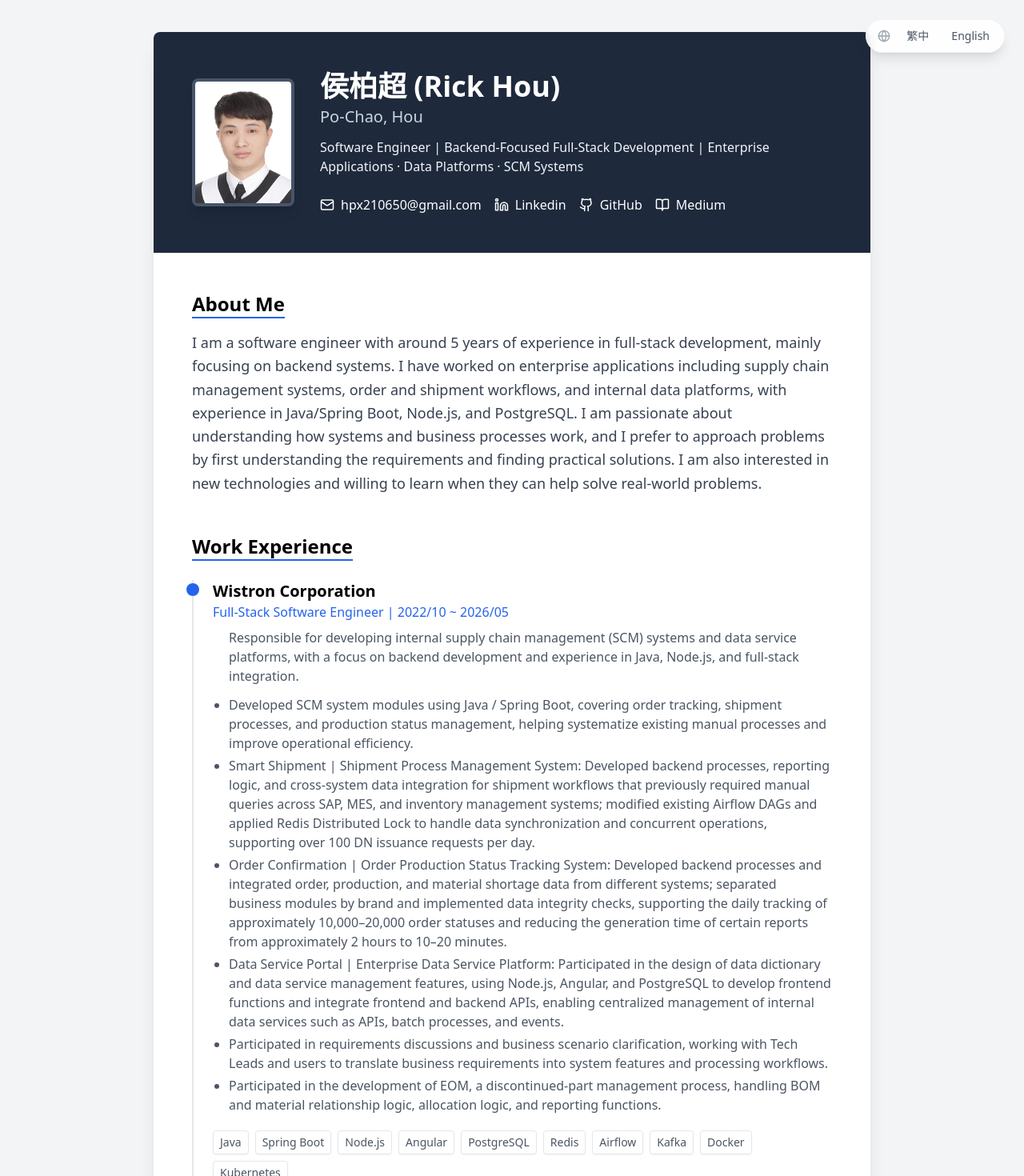
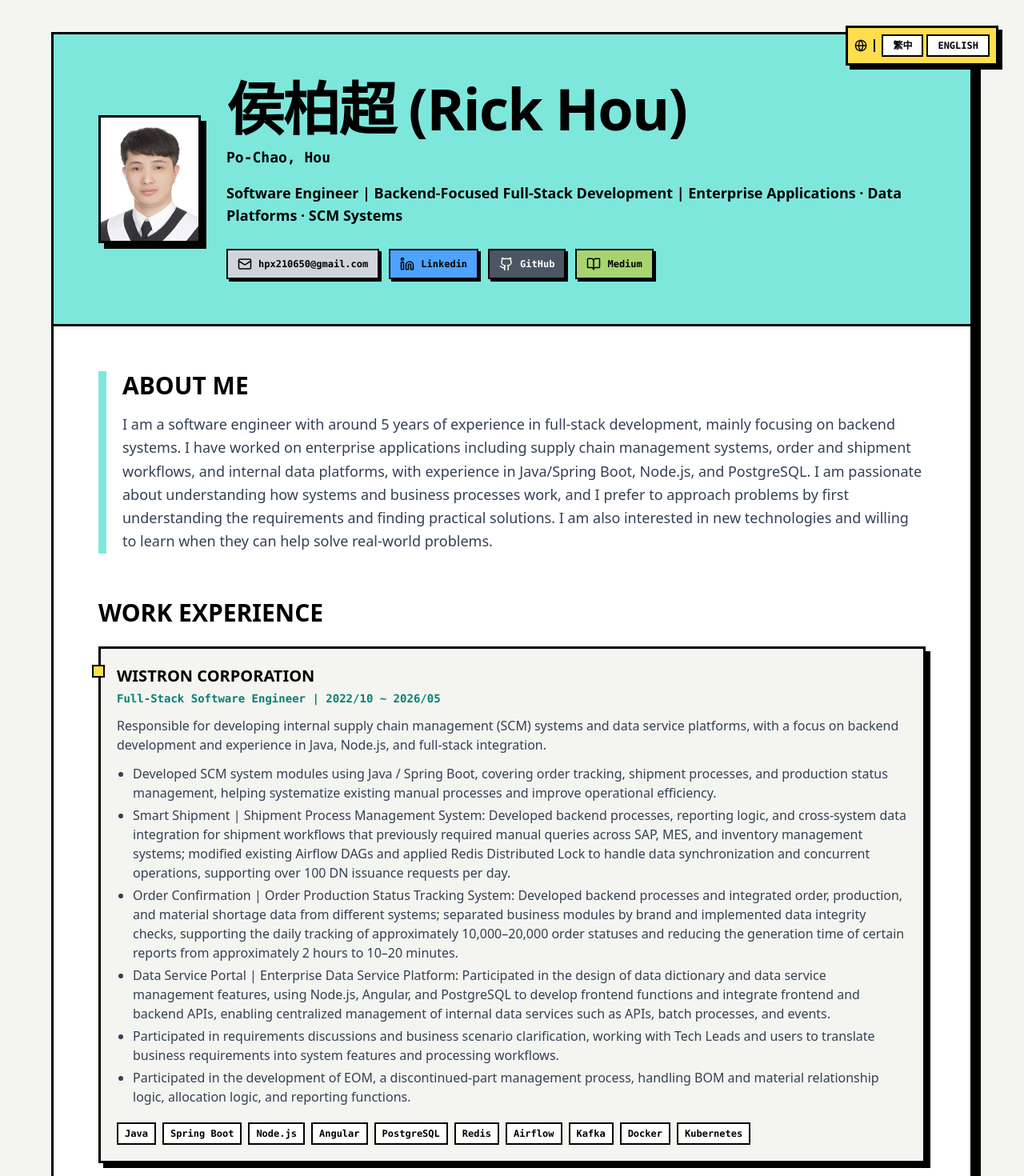
Before and after one commit to pock999/profile, a React (Vite) app: page / in a window 1280 px wide. Shown: the top 1470 px of the page at 80% size. Built offline with nearby package versions, Linux system fonts and the light colour scheme.

Commit message:
🌈 style(style): Neo-Brutalisim

```diff
--- a/index.css
+++ b/index.css
@@ -1,3 +1,15 @@
 @tailwind base;
 @tailwind components;
 @tailwind utilities;
+
+@layer base {
+	body {
+		margin: 0;
+		background: #f4f4f0;
+	}
+
+	::selection {
+		background: #7ee7dc;
+		color: #000;
+	}
+}
--- a/src/App.jsx
+++ b/src/App.jsx
@@ -5,14 +5,14 @@ import {LanguageSwitcher, ScrollToTop, Header, About, Experience, Skills, Portfo
 const App = () => {
 
   return (
-    <div className="min-h-screen bg-gray-100 py-10 px-4 sm:px-6">
+    <div className="min-h-screen bg-[#F4F4F0] px-4 py-6 font-sans text-black sm:px-8 sm:py-10 lg:px-12">
       <LanguageSwitcher />
       <ScrollToTop />
 
-      <div className="max-w-4xl mx-auto bg-white shadow-xl rounded-lg overflow-hidden">
+      <div className="mx-auto max-w-6xl overflow-hidden border-[3px] border-black bg-white shadow-[10px_10px_0_#000]">
         <Header {...config} />
 
-        <main className="p-8 md:p-12 space-y-12">
+        <main className="space-y-14 p-6 sm:p-10 lg:p-14">
           <About />
           <Experience />
           <Skills />
--- a/src/components/About.jsx
+++ b/src/components/About.jsx
@@ -4,9 +4,9 @@ import { useTranslation } from 'react-i18next';
 const About = () => {
   const { t } = useTranslation();
   return (
-    <section>
-      <h2 className="text-2xl font-bold border-b-2 border-blue-600 inline-block mb-4">{t('about.title')}</h2>
-      <p className="text-gray-700 leading-relaxed text-lg">
+    <section className="border-l-[10px] border-[#7EE7DC] pl-5">
+      <h2 className="mb-4 text-3xl font-black uppercase">{t('about.title')}</h2>
+      <p className="text-lg font-medium leading-relaxed text-slate-700">
         {t('about.content')}
       </p>
     </section>
--- a/src/components/Experience.jsx
+++ b/src/components/Experience.jsx
@@ -5,20 +5,20 @@ const Experience = () => {
   const { t } = useTranslation();
   return (
     <section>
-      <h2 className="text-2xl font-bold border-b-2 border-blue-600 inline-block mb-6">{t('experiences.title')}</h2>
+      <h2 className="mb-6 text-3xl font-black uppercase">{t('experiences.title')}</h2>
       <div className="space-y-8">
         {t('experiences.content', { returnObjects: true }).map((exp, idx) => (
-          <div key={idx} className="relative pl-6 border-l-2 border-gray-200">
-            <div className="absolute -left-[9px] top-1 w-4 h-4 bg-blue-600 rounded-full"></div>
-            <h3 className="text-xl font-bold">{exp.workUnit}</h3>
-            <p className="text-blue-600 font-medium">{exp.jobTitle} | {exp.period}</p>
-            <p className="text-gray-600 font-medium pl-5 mt-2">{exp.summary}</p>
-            <ul className="list-disc ml-5 mt-3 text-gray-600 space-y-1">
+          <div key={idx} className="relative border-[3px] border-black bg-[#F4F4F0] p-5 shadow-[6px_6px_0_#000] transition-all duration-150 hover:translate-x-[4px] hover:translate-y-[4px] hover:shadow-[2px_2px_0_#000]">
+            <div className="absolute -left-[11px] top-5 h-4 w-4 border-2 border-black bg-[#FFDE4D]"></div>
+            <h3 className="text-xl font-black uppercase">{exp.workUnit}</h3>
+            <p className="mt-1 font-mono text-sm font-bold text-[#087F78]">{exp.jobTitle} | {exp.period}</p>
+            <p className="mt-3 font-medium text-slate-700">{exp.summary}</p>
+            <ul className="ml-5 mt-3 list-disc space-y-1 text-slate-700">
               {exp.list.map((item, i) => <li key={i}>{item}</li>)}
             </ul>
             <div className="flex flex-wrap gap-2 mt-5">
               {exp.technologies.map((item, i) => (
-                <span key={i} className="px-2 py-1 bg-white border border-gray-200 text-sm text-gray-600 rounded shadow-sm">
+                <span key={i} className="border-2 border-black bg-white px-2 py-1 font-mono text-xs font-bold">
                   {item}
                 </span>
               ))}
--- a/src/components/Footer.jsx
+++ b/src/components/Footer.jsx
@@ -4,12 +4,12 @@ import { useTranslation } from 'react-i18next';
 const Footer = () => {
   const { t } = useTranslation();
   return (
-    <footer className="bg-gray-50 text-center py-8 text-gray-400 text-sm">
+    <footer className="border-t-[3px] border-black bg-black py-8 text-center font-mono text-sm text-white">
       <p>© {new Date().getFullYear()} {t('profile.name')}</p>
       <p className="mt-1">
-        Built with <span className="text-blue-500">React</span>,
-        <span className="text-sky-500"> Tailwind</span> &
-        <span className="text-purple-500"> Gemini AI</span>
+        Built with <span className="text-[#7EE7DC]">React</span>,
+        <span className="text-[#FFDE4D]"> Tailwind</span> &
+        <span className="font-black text-[#A371F7]"> Github Copilot</span>
       </p>
     </footer>
   );
--- a/src/components/Header.jsx
+++ b/src/components/Header.jsx
@@ -5,27 +5,27 @@ import { Github, Mail, BookOpen, Globe, Linkedin } from 'lucide-react';
 const Header = (config) => {
   const { t } = useTranslation();
   return (
-    <header className="bg-slate-800 text-white p-8 md:p-12 flex flex-col md:flex-row items-center gap-8">
+    <header className="flex flex-col gap-8 border-b-[3px] border-black bg-[#7EE7DC] p-6 text-black sm:p-10 md:flex-row md:items-center md:p-14">
       <img
         src={config.imgUrl}
         alt="Profile"
-        className="w-32 h-40 object-cover border-4 border-slate-600 rounded-lg shadow-lg"
+        className="h-40 w-32 shrink-0 border-[3px] border-black object-cover shadow-[7px_7px_0_#000]"
       />
-      <div className="text-center md:text-left">
-        <h1 className="text-4xl font-bold">{t('profile.name')}</h1>
-        <p className="text-xl text-slate-300 mt-1">{t('profile.engName')}</p>
-        <p className="text-l text-slate-100 mt-3">{t('profile.title')}</p>
-        <div className="flex flex-wrap justify-center md:justify-start gap-4 mt-6">
-          <a href={`mailto:${config.info.email}`} className="flex items-center gap-2 hover:text-blue-400 transition-colors">
+      <div className="min-w-0 flex-1 text-center md:text-left">
+        <h1 className="text-5xl font-black leading-[0.9] tracking-tight sm:text-7xl">{t('profile.name')}</h1>
+        <p className="mt-3 font-mono text-lg font-bold">{t('profile.engName')}</p>
+        <p className="mt-4 w-full max-w-full break-words text-lg font-bold">{t('profile.title')}</p>
+        <div className="mt-7 flex flex-wrap justify-center gap-3 md:justify-start">
+          <a href={`mailto:${config.info.email}`} className="flex items-center gap-2 border-2 border-black bg-[#D1D5DB] px-3 py-2 font-mono text-xs font-black shadow-[3px_3px_0_#000] transition-all hover:translate-x-[3px] hover:translate-y-[3px] hover:shadow-none active:translate-x-[5px] active:translate-y-[5px]">
             <Mail size={18} /> {config.info.email}
           </a>
-          <a href={config.info.linkedin} target="_blank" rel="noreferrer" className="flex items-center gap-2 hover:text-blue-400 transition-colors">
+          <a href={config.info.linkedin} target="_blank" rel="noreferrer" className="flex items-center gap-2 border-2 border-black bg-[#4DA3FF] px-3 py-2 font-mono text-xs font-black shadow-[3px_3px_0_#000] transition-all hover:translate-x-[3px] hover:translate-y-[3px] hover:shadow-none active:translate-x-[5px] active:translate-y-[5px]">
             <Linkedin size={18} /> Linkedin
           </a>
-          <a href={config.info.github} target="_blank" rel="noreferrer" className="flex items-center gap-2 hover:text-blue-400 transition-colors">
+          <a href={config.info.github} target="_blank" rel="noreferrer" className="flex items-center gap-2 border-2 border-black bg-[#4B5563] px-3 py-2 font-mono text-xs font-black text-white shadow-[3px_3px_0_#000] transition-all hover:translate-x-[3px] hover:translate-y-[3px] hover:shadow-none active:translate-x-[5px] active:translate-y-[5px]">
             <Github size={18} /> GitHub
           </a>
-          <a href={config.info.medium} target="_blank" rel="noreferrer" className="flex items-center gap-2 hover:text-blue-400 transition-colors">
+          <a href={config.info.medium} target="_blank" rel="noreferrer" className="flex items-center gap-2 border-2 border-black bg-[#A7D46F] px-3 py-2 font-mono text-xs font-black shadow-[3px_3px_0_#000] transition-all hover:translate-x-[3px] hover:translate-y-[3px] hover:shadow-none active:translate-x-[5px] active:translate-y-[5px]">
             <BookOpen size={18} /> Medium
           </a>
         </div>
--- a/src/components/LanguageSwitcher.jsx
+++ b/src/components/LanguageSwitcher.jsx
@@ -10,17 +10,16 @@ const LanguageSwitcher = () => {
     i18n.changeLanguage(lng);
   };
 
-  // 定義按鈕樣式，保持代碼整潔
   const btnClass = (lng) => `
-    px-3 py-1 text-sm font-medium rounded-full transition-all duration-200
+    border-2 border-black px-3 py-1 font-mono text-xs font-black uppercase transition-all duration-150
     ${i18n.language === lng
-      ? 'bg-blue-600 text-white shadow-sm'
-      : 'text-gray-600 hover:bg-gray-200'}
+      ? 'bg-[#7EE7DC] text-black shadow-[3px_3px_0_#000]'
+      : 'bg-white text-black hover:translate-x-[2px] hover:translate-y-[2px] hover:shadow-none'}
   `;
 
   return (
-    <div className="fixed top-6 right-6 z-50 flex items-center gap-2 bg-white/90 backdrop-blur-sm p-1.5 rounded-full shadow-lg border border-gray-100">
-      <div className="pl-2 text-gray-400">
+    <div className="fixed right-4 top-4 z-50 flex items-center gap-2 border-[3px] border-black bg-[#FFDE4D] p-2 shadow-[5px_5px_0_#000] sm:right-8 sm:top-8">
+      <div className="border-r-2 border-black pr-2 text-black">
         <Globe size={16} />
       </div>
       <div className="flex gap-1">
--- a/src/components/ScrollToTop.jsx
+++ b/src/components/ScrollToTop.jsx
@@ -32,12 +32,11 @@ const ScrollToTop = () => {
       onClick={scrollToTop}
       className={`
         fixed bottom-8 right-8 z-50
-        w-12 h-12 rounded-full
-        bg-blue-600 text-white shadow-lg
-        flex items-center justify-center
-        transition-all duration-300 transform
+        flex h-12 w-12 items-center justify-center border-[3px] border-black
+        bg-[#7EE7DC] text-black shadow-[5px_5px_0_#000]
+        transition-all duration-150
         ${showButton ? 'opacity-100 translate-y-0' : 'opacity-0 translate-y-10 pointer-events-none'}
-        hover:bg-blue-700 hover:scale-110 active:scale-95
+        hover:translate-x-[3px] hover:translate-y-[3px] hover:shadow-none active:translate-x-[5px] active:translate-y-[5px]
       `}
       aria-label="Back to Top"
     >
--- a/src/components/Skills.jsx
+++ b/src/components/Skills.jsx
@@ -5,14 +5,14 @@ const Skills = () => {
   const { t } = useTranslation();
   return (
     <section>
-      <h2 className="text-2xl font-bold border-b-2 border-blue-600 inline-block mb-6">{t('skills.title')}</h2>
-      <div className="grid grid-cols-1 md:grid-cols-3 gap-6">
+      <h2 className="mb-6 text-3xl font-black uppercase">{t('skills.title')}</h2>
+      <div className="grid grid-cols-1 gap-5 md:grid-cols-3">
         {t('skills.content', { returnObjects: true }).map((skill, idx) => (
-          <div key={idx} className="p-4 bg-gray-50 rounded-lg">
-            <h3 className="font-bold text-slate-800 mb-3 border-b border-gray-200 pb-2">{skill.title}</h3>
+          <div key={idx} className="border-[3px] border-black bg-[#7EE7DC] p-4 shadow-[5px_5px_0_#000]">
+            <h3 className="mb-3 border-b-2 border-black pb-2 font-black uppercase">{skill.title}</h3>
             <div className="flex flex-wrap gap-2">
               {skill.items.map((item, i) => (
-                <span key={i} className="px-2 py-1 bg-white border border-gray-200 text-sm text-gray-600 rounded shadow-sm">
+                <span key={i} className="border-2 border-black bg-white px-2 py-1 font-mono text-xs font-bold">
                   {item}
                 </span>
               ))}
```
Also changed, not shown: src/components/Certificates.jsx (+5 -5 lines), src/components/Education.jsx (+11 -11 lines), src/components/Portfolios.jsx (+7 -6 lines).
